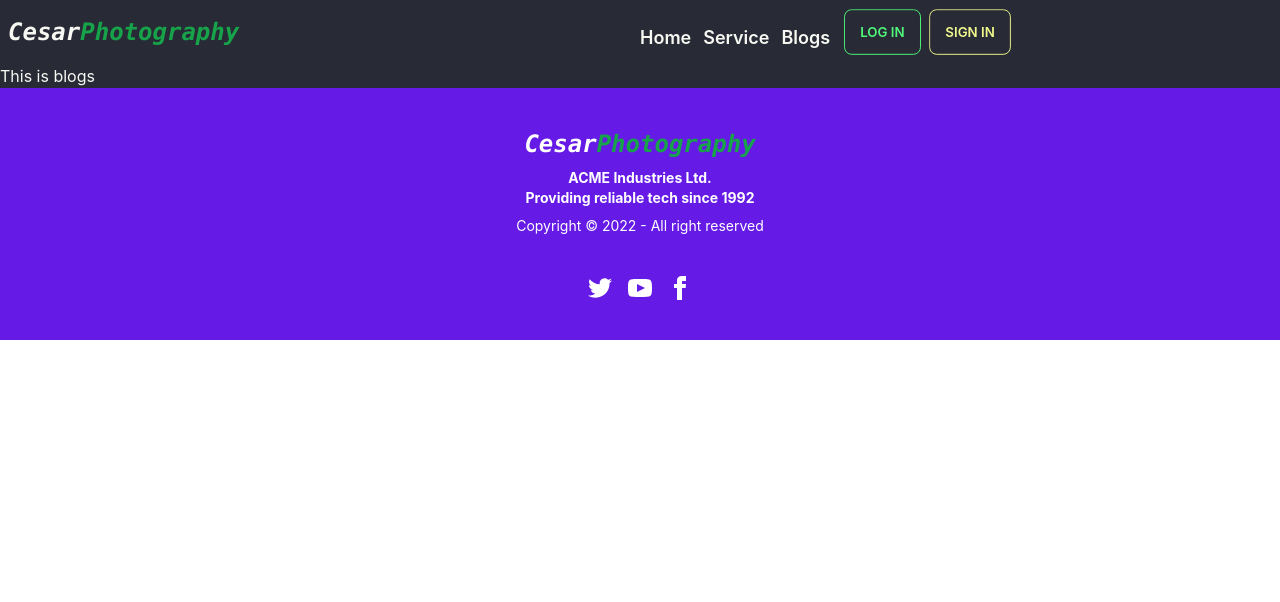
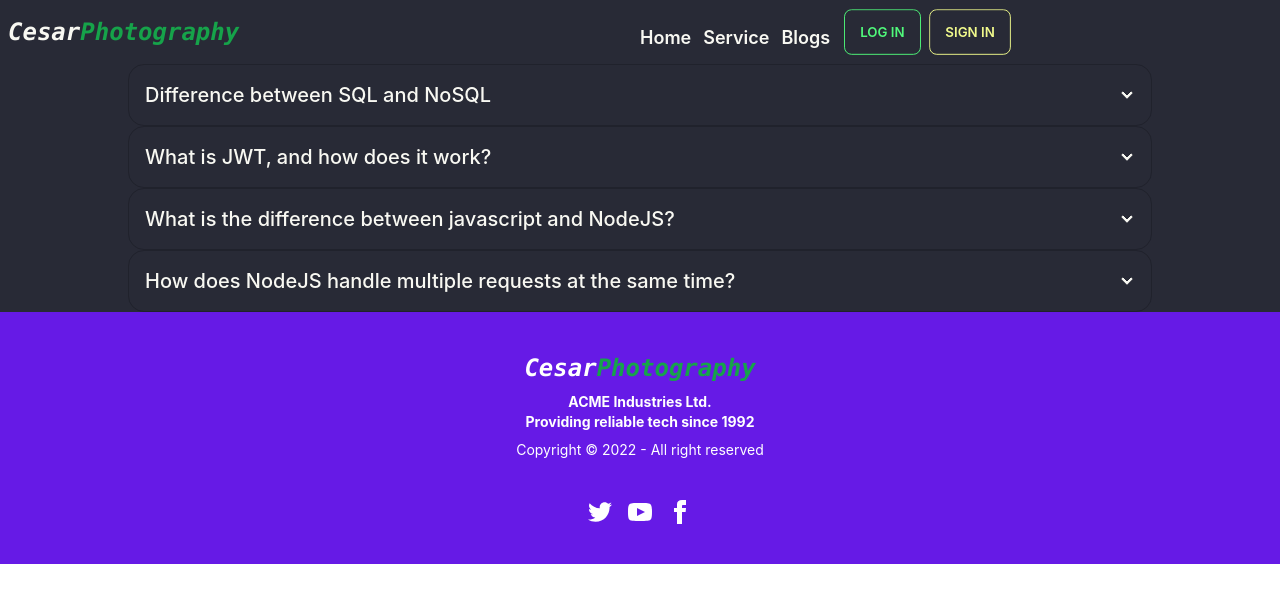
Before and after one commit to sheikh-momin/cesar-photography-client, a React (Create React App) app: page /blogs in a window 1280 px wide. Shown: the top 602 px of the page. Built offline with nearby package versions, Linux system fonts and the light colour scheme; no server answers.

Commit message:
add bloge ans

```diff
--- a/src/Pages/Blogs/Blogs.js
+++ b/src/Pages/Blogs/Blogs.js
@@ -4,8 +4,53 @@ import useTitle from '../../Hooks/useTitle';
 const Blogs = () => {
   useTitle('blogs')
   return (
-    <div>
-      <h2>This is blogs</h2>
+    <div className='w-4/5 m-auto'>
+      <div tabIndex={0} className="collapse collapse-arrow border border-base-300 bg-base-100 rounded-box">
+        <div className="collapse-title text-xl font-medium">
+          Difference between SQL and NoSQL
+        </div>
+        <div className="collapse-content">
+          <p>RELATIONAL DATABASE MANAGEMENT SYSTEM (RDBMS)
+            These databases have fixed or static or predefined schema
+            Follows ACID property
+            Examples: MySQL, PostgreSQL, Oracle, MS-SQL Server etc
+            NoSQL
+            Non-relational or distributed database system.
+            They have dynamic schema
+            Follows CAP(consistency, availability, partition tolerance)
+            Examples: MongoDB, GraphQL, HBase, Neo4j, Cassandra etc</p>
+        </div>
+      </div>
+      <div tabIndex={0} className="collapse collapse-arrow border border-base-300 bg-base-100 rounded-box">
+        <div className="collapse-title text-xl font-medium">
+          What is JWT, and how does it work?
+        </div>
+        <div className="collapse-content">
+          <p>JWT, or JSON Web Token, is an open standard used to share security information between two parties — a client and a server. Each JWT contains encoded JSON objects, including a set of claims. JWTs are signed using a cryptographic algorithm to ensure that the claims cannot be altered after the token is issued.
+            JWTs differ from other web tokens in that they contain a set of claims. Claims are used to transmit information between two parties. What these claims are depends on the use case at hand. For example, a claim may assert who issued the token, how long it is valid for, or what permissions the client has been granted.</p>
+        </div>
+      </div>
+      <div tabIndex={0} className="collapse collapse-arrow border border-base-300 bg-base-100 rounded-box">
+        <div className="collapse-title text-xl font-medium">
+          What is the difference between javascript and NodeJS?
+        </div>
+        <div className="collapse-content">
+          <p>JavaScript
+            Javascript is a Scripting language. It is mostly abbreviated as JS. It can be said that Javascript is the updated version of the ECMA script. Javascript is a high-level programming language that uses the concept of Oops but it is based on prototype inheritance.
+
+            NodeJS
+            NodeJS is a cross-platform and opensource Javascript runtime environment that allows the javascript to be run on the server-side. Nodejs allows Javascript code to run outside the browser. Nodejs comes with a lot of modules and mostly used in web development.</p>
+        </div>
+      </div>
+      <div tabIndex={0} className="collapse collapse-arrow border border-base-300 bg-base-100 rounded-box">
+        <div className="collapse-title text-xl font-medium">
+          How does NodeJS handle multiple requests at the same time?
+        </div>
+        <div className="collapse-content">
+          <p>NodeJS receives multiple client requests and places them into EventQueue. NodeJS is built with the concept of event-driven architecture. NodeJS has its own EventLoop which is an infinite loop that receives requests and processes them. EventLoop is the listener for the EventQueue.
+            If NodeJS can process the request without I/O blocking then the event loop would itself process the request and sends the response back to the client by itself. But, it is possible to process multiple requests parallelly using the NodeJS cluster module or worker_threads module.</p>
+        </div>
+      </div>
     </div>
   );
 };
--- a/src/Pages/Home/Home/Home.js
+++ b/src/Pages/Home/Home/Home.js
@@ -15,7 +15,7 @@ const Home = () => {
       </div>
       <Card></Card>
       <div>
-        <h2 className='mb-3 mt-10 text-2xl'>POPULAR POSTS</h2>
+        <h2 className='mb-3 mt-10 text-3xl text-lime-400'>POPULAR POSTS</h2>
         <div className='grid grid-cols-2 md:grid-cols-3 lg:grid-cols-4 gap-4'>
           <img className='w-30' src="https://img.freepik.com/free-photo/monstera-leaves-rays-sunlight-stripes-shadow-from-blinds-bright-red-background-closeup-selective-focus-wallpaper-ideas_166373-2157.jpg?w=996&t=st=1667851084~exp=1667851684~hmac=647a6b37357fe4fa8af0c8e6cadcb1111004991df7aba4107d03cfa3a87ad0e7" alt="" />
 
@@ -35,7 +35,7 @@ const Home = () => {
         </div>
       </div>
       <div className='mt-10'>
-      <h1 className='text-2xl font-semibold'>Your Services</h1>
+        <h1 className='text-3xl text-lime-400 font-semibold'>Your Services</h1>
       <UserAddedService></UserAddedService>
       </div>
     </div>
--- a/src/Pages/LogIn/LogIn.js
+++ b/src/Pages/LogIn/LogIn.js
@@ -23,7 +23,25 @@ const LogIn = () => {
         const user = result.user
         console.log(user)
         form.reset()
-        navigate(from, { replace: true })
+
+        const currentUser= {
+          email: user.email
+        }
+        console.log(currentUser)
+        // jwt token
+        fetch('http://localhost:5000/jwt', {
+          method: 'POST',
+          headers: {
+            'content-type': 'application/json'
+          },
+          body: JSON.stringify(currentUser)
+        })
+        .then(res => res.json())
+        .then(data => {
+          console.log(data)
+          localStorage.setItem('token', data.token)
+          navigate(from, { replace: true })
+        })
         setError('')
       })
       .catch(error => {
--- /dev/null
+++ b/src/Pages/MyReviews/EditReviews.js
@@ -0,0 +1,11 @@
+import React from 'react';
+
+const EditReviews = () => {
+  return (
+    <div>
+
+    </div>
+  );
+};
+
+export default EditReviews;
--- a/src/Pages/MyReviews/MyReviews.js
+++ b/src/Pages/MyReviews/MyReviews.js
@@ -6,14 +6,25 @@ import ReviewTable from './ReviewTable';
 
 
 const MyReviews = () => {
-  const { user } = useContext(AuthContext);
+  const { user, logOut } = useContext(AuthContext);
   useTitle('MyReviews');
   const [reviews, setReviews] = useState([]);
 
   useEffect(() => {
-    fetch(`http://localhost:5000/reviews?email=${user?.email}`)
-    .then(res => res.json())
-      .then(data => setReviews(data))
+    fetch(`http://localhost:5000/reviews?email=${user?.email}`,{
+      headers:{
+        authorization: `Bearer ${localStorage.getItem('token')}`
+      }
+    })
+    .then(res => {
+      if(res.status === 401 || res.status === 403){
+        logOut()
+      }
+      return res.json()
+    })
+      .then(data => {
+        setReviews(data)
+      })
 
   }, [user?.email])
 
@@ -50,9 +61,10 @@ return (
               </label>
             </th>
             <th>Name</th>
+            <th>Title</th>
             <th>Reviews</th>
-            <th>Ratings</th>
-            <th></th>
+            <th>Update</th>
+
           </tr>
         </thead>
         <tbody>
--- a/src/Pages/MyReviews/ReviewTable.js
+++ b/src/Pages/MyReviews/ReviewTable.js
@@ -2,13 +2,14 @@ import React, { useContext, useState } from "react";
 import { AuthContext } from "../../Context/AuthProvider/AuthProvider";
 
 import toast, { Toaster } from 'react-hot-toast';
+import EditReviews from "./EditReviews";
 
 const notify = () => toast('Delete Successfully');
 
 
 const ReviewTable = ({ review, handleDelete }) => {
   const { user } = useContext(AuthContext);
-  const { _id, email, message } = review;
+  const { _id, email, message,title } = review;
   const [reviewDetail, setReviewDetail] = useState([])
 
 
@@ -47,8 +48,12 @@ const ReviewTable = ({ review, handleDelete }) => {
           <div>
             <div className="font-bold">{user?.displayName}</div>
             <div className="text-sm opacity-50">{user?.email}</div>
+
           </div>
         </div>
+      </td>
+      <td>
+        <div className="text-sm opacity-50">{title}</div>
       </td>
       <td>
         <h2>{message}</h2>
@@ -56,7 +61,20 @@ const ReviewTable = ({ review, handleDelete }) => {
       </td>
 
       <th>
-        <button className="btn btn-ghost btn-xs">details</button>
+        {/* The button to open modal */}
+        <label htmlFor="my-modal-5" className="btn">Edit</label>
+
+        {/* Put this part before </body> tag */}
+        <input type="checkbox" id="my-modal-5" className="modal-toggle" />
+        <div className="modal">
+          <div className="modal-box w-11/12 max-w-5xl">
+            <input type="text" placeholder="Type here" defaultValue={message} className="input w-full max-w-xs" />
+            <input type="text" placeholder="Type here" defaultValue={email} className="input w-full max-w-xs" />
+            <div className="modal-action">
+              <label htmlFor="my-modal-5" className="btn">Update</label>
+            </div>
+          </div>
+        </div>
       </th>
     </tr>
   );
--- a/src/Pages/Serves/Serves.js
+++ b/src/Pages/Serves/Serves.js
@@ -12,6 +12,12 @@ const Serves = () => {
       {
         allServices.map(service => <ServiceCard key={service._id} service={service}></ServiceCard>)
       }
+      {
+        !allServices ?
+          <div><button className="btn loading">loading</button></div>
+          :
+          <></>
+      }
     </div>
   );
 };
--- a/src/Router/Routes/Routes.js
+++ b/src/Router/Routes/Routes.js
@@ -39,12 +39,12 @@ const router = createBrowserRouter([
       },
       {
         path: '/serves',
-        element: <PrivateRoute><Serves></Serves></PrivateRoute>,
+        element: <Serves></Serves>,
         loader: () => fetch('http://localhost:5000/services')
       },
       {
         path: '/serves/:id',
-        element: <PrivateRoute><ServiceDetails></ServiceDetails></PrivateRoute>,
+        element: <ServiceDetails></ServiceDetails>,
         loader: ({ params }) => fetch(`http://localhost:5000/services/${params.id}`)
       },
       {
```
Also changed, not shown: src/ServiceDetails/ServiceDetails.js (+12 -4 lines).
